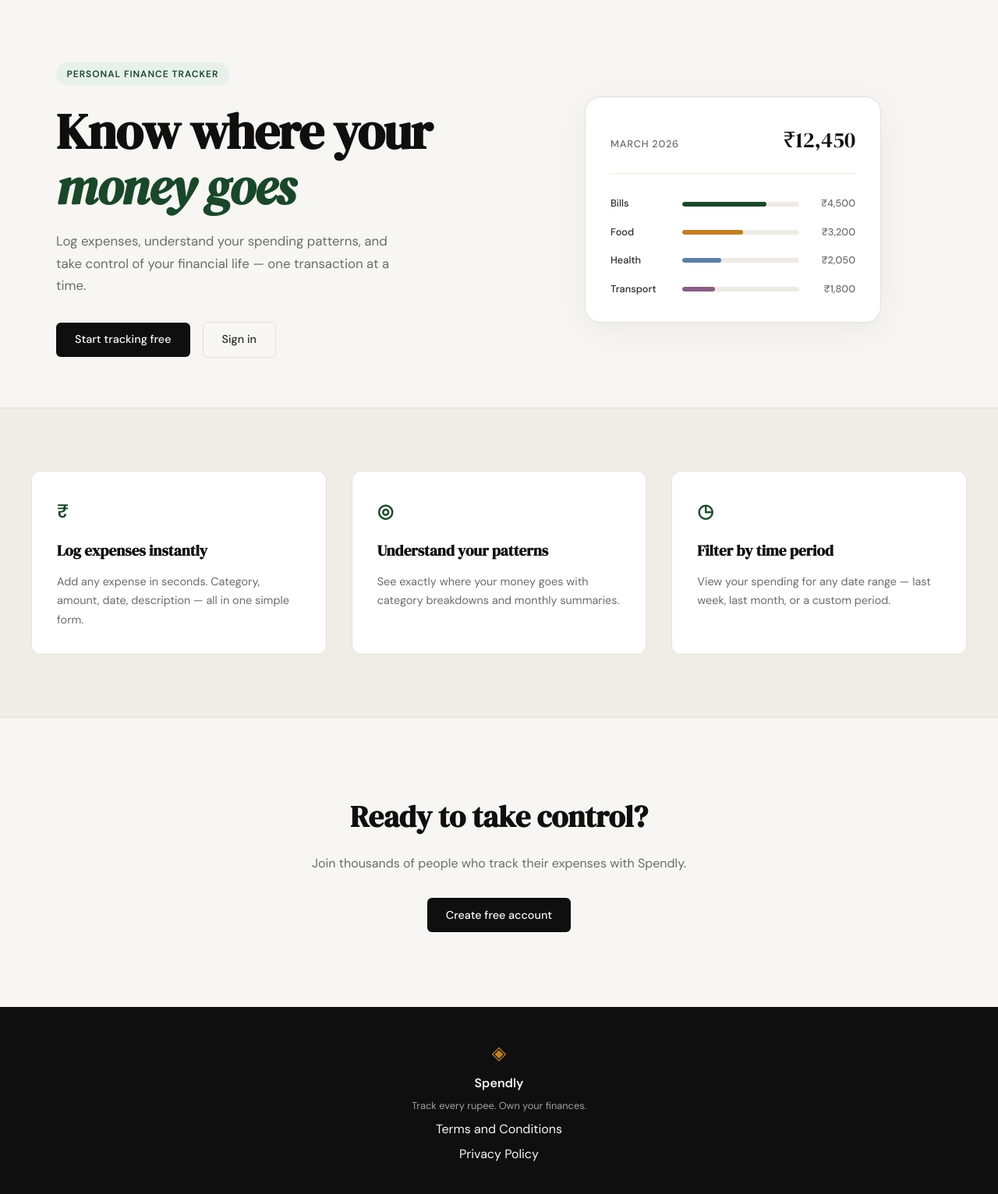
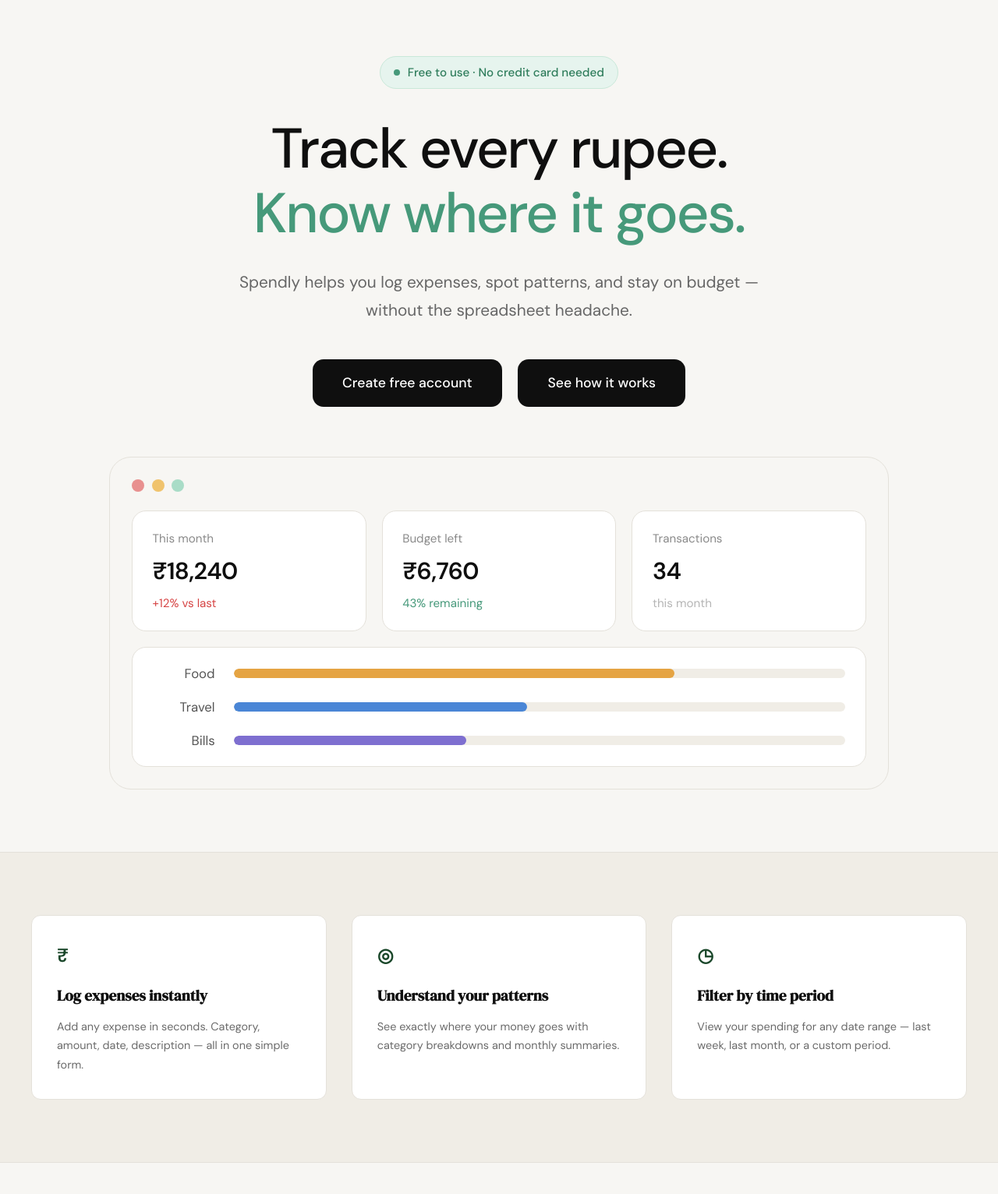
Before and after one commit to glenphilip/spendly, a Flask app: page / in a window 1280 px wide. Shown: the part 61-1593 px from the top of the page at 78% size. Run offline with Flask 3, Linux system fonts and the light colour scheme.

Commit message:
landing: redesign hero section to match mockup

```diff
--- a/static/css/style.css
+++ b/static/css/style.css
@@ -124,137 +124,184 @@ a { color: inherit; text-decoration: none; }
 /* ------------------------------------------------------------------ */
 
 .hero {
-    padding: 5rem 2rem 4rem;
-    display: grid;
-    grid-template-columns: 1fr 1fr;
-    gap: 4rem;
-    align-items: center;
+    padding: 4.5rem 2rem 5rem;
     max-width: var(--max-width);
+    margin: 0 auto;
+    text-align: center;
+}
+
+.hero-inner {
+    max-width: 820px;
     margin: 0 auto;
 }
 
 .hero-badge {
-    display: inline-block;
-    background: var(--accent-light);
-    color: var(--accent);
-    font-size: 0.75rem;
-    font-weight: 600;
-    letter-spacing: 0.08em;
-    text-transform: uppercase;
-    padding: 0.35rem 0.85rem;
+    display: inline-flex;
+    align-items: center;
+    gap: 0.6rem;
+    background: #e6f4ee;
+    color: #2f7d5c;
+    border: 1px solid #c9e8d9;
+    font-size: 0.95rem;
+    font-weight: 500;
+    padding: 0.5rem 1.1rem;
     border-radius: 999px;
-    margin-bottom: 1.5rem;
+    margin-bottom: 2.25rem;
+}
+
+.hero-badge::before {
+    content: "";
+    width: 8px;
+    height: 8px;
+    border-radius: 50%;
+    background: #46997a;
 }
 
 .hero-title {
-    font-family: var(--font-display);
-    font-size: clamp(2.5rem, 5vw, 4rem);
-    line-height: 1.1;
-    letter-spacing: -0.02em;
+    font-family: var(--font-body);
+    font-weight: 500;
+    font-size: clamp(2.5rem, 6.5vw, 4.5rem);
+    line-height: 1.15;
+    letter-spacing: -0.03em;
     color: var(--ink);
-    margin-bottom: 1.25rem;
+    margin-bottom: 1.75rem;
 }
 
 .hero-title em {
-    font-style: italic;
-    color: var(--accent);
+    font-style: normal;
+    color: #46997a;
 }
 
 .hero-subtitle {
-    font-size: 1.05rem;
-    color: var(--ink-muted);
-    line-height: 1.7;
-    max-width: 460px;
-    margin-bottom: 2rem;
+    font-size: clamp(1.05rem, 2vw, 1.3rem);
+    color: #666;
+    line-height: 1.75;
+    max-width: 720px;
+    margin: 0 auto 2.75rem;
 }
 
 .hero-actions {
     display: flex;
-    gap: 1rem;
-    align-items: center;
+    gap: 1.25rem;
+    justify-content: center;
+    flex-wrap: wrap;
 }
 
+.hero-btn {
+    display: inline-block;
+    background: var(--ink);
+    color: #fff;
+    padding: 1.05rem 2.4rem;
+    border-radius: 14px;
+    font-size: 1.1rem;
+    font-weight: 500;
+    text-decoration: none;
+    transition: background 0.2s;
+}
+
+.hero-btn:hover { background: var(--ink-soft); }
+
 /* ------------------------------------------------------------------ */
-/* Mock card (hero visual)                                             */
+/* Dashboard preview (hero visual)                                     */
 /* ------------------------------------------------------------------ */
 
-.hero-visual {
-    display: flex;
-    justify-content: center;
+.hero-visual { margin-top: 4rem; }
+
+.dash-card {
+    background: var(--paper);
+    border: 1px solid var(--border);
+    border-radius: 28px;
+    padding: 1.75rem;
+    max-width: 1000px;
+    margin: 0 auto;
+    text-align: left;
 }
 
-.mock-card {
+.dash-dots {
+    display: flex;
+    gap: 0.6rem;
+    margin-bottom: 1.5rem;
+}
+
+.dash-dots span {
+    width: 16px;
+    height: 16px;
+    border-radius: 50%;
+}
+
+.dash-dots span:nth-child(1) { background: #e8908f; }
+.dash-dots span:nth-child(2) { background: #f0c36d; }
+.dash-dots span:nth-child(3) { background: #a9dcc7; }
+
+.dash-stats {
+    display: grid;
+    grid-template-columns: repeat(3, 1fr);
+    gap: 1.25rem;
+    margin-bottom: 1.25rem;
+}
+
+.dash-stat,
+.dash-bars {
     background: var(--paper-card);
     border: 1px solid var(--border);
-    border-radius: var(--radius-lg);
-    padding: 2rem;
-    width: 100%;
-    max-width: 380px;
-    box-shadow: 0 8px 40px rgba(0,0,0,0.06);
+    border-radius: 18px;
 }
 
-.mock-card-header {
-    display: flex;
-    justify-content: space-between;
-    align-items: baseline;
-    margin-bottom: 1.75rem;
-    padding-bottom: 1.25rem;
-    border-bottom: 1px solid var(--border-soft);
+.dash-stat { padding: 1.4rem 1.6rem; }
+
+.dash-stat-label {
+    font-size: 0.95rem;
+    color: #8a8a8a;
 }
 
-.mock-label {
-    font-size: 0.8rem;
-    font-weight: 500;
-    color: var(--ink-muted);
-    text-transform: uppercase;
-    letter-spacing: 0.06em;
+.dash-stat-value {
+    font-size: 1.9rem;
+    font-weight: 600;
+    letter-spacing: -0.02em;
+    color: var(--ink);
+    margin: 0.35rem 0 0.3rem;
 }
 
-.mock-total {
-    font-family: var(--font-display);
-    font-size: 1.75rem;
-    color: var(--ink);
+.dash-stat-note { font-size: 0.95rem; }
+.dash-stat-note.is-up { color: #d64545; }
+.dash-stat-note.is-good { color: #46997a; }
+.dash-stat-note.is-muted { color: #b5b5b5; }
+
+.dash-bars {
+    padding: 1.25rem 1.6rem;
+    display: flex;
+    flex-direction: column;
+    gap: 1rem;
 }
 
-.mock-bars { display: flex; flex-direction: column; gap: 1rem; }
-
-.mock-bar-row {
+.dash-bar-row {
     display: grid;
-    grid-template-columns: 80px 1fr 60px;
+    grid-template-columns: 80px 1fr;
     align-items: center;
-    gap: 0.75rem;
+    gap: 1.5rem;
 }
 
-.mock-cat {
-    font-size: 0.8rem;
-    font-weight: 500;
-    color: var(--ink-soft);
+.dash-bar-label {
+    text-align: right;
+    font-size: 1.05rem;
+    color: #555;
 }
 
-.mock-bar-track {
-    height: 6px;
-    background: var(--border-soft);
+.dash-bar-track {
+    height: 12px;
+    background: var(--paper-warm);
     border-radius: 999px;
     overflow: hidden;
 }
 
-.mock-bar {
+.dash-bar {
     height: 100%;
-    background: var(--accent);
     border-radius: 999px;
-    transition: width 0.6s ease;
 }
 
-.mock-bar-2 { background: var(--accent-2); }
-.mock-bar-3 { background: #5b7fa6; }
-.mock-bar-4 { background: #8b5e83; }
-
-.mock-amt {
-    font-size: 0.8rem;
-    font-weight: 500;
-    color: var(--ink-muted);
-    text-align: right;
-}
+.dash-bar-food { background: #e5a443; }
+.dash-bar-travel { background: #4a86d6; }
+.dash-bar-bills { background: #7e6fd0; }
 
 /* ------------------------------------------------------------------ */
 /* Buttons                                                             */
@@ -569,14 +616,7 @@ a { color: inherit; text-decoration: none; }
 /* ------------------------------------------------------------------ */
 
 @media (max-width: 900px) {
-    .hero {
-        grid-template-columns: 1fr;
-        text-align: center;
-    }
-
-    .hero-subtitle { max-width: 100%; }
-    .hero-actions { justify-content: center; }
-    .hero-visual { display: none; }
+    .dash-stats { grid-template-columns: 1fr; }
 
     .features-inner { grid-template-columns: 1fr; }
 }
@@ -584,6 +624,9 @@ a { color: inherit; text-decoration: none; }
 @media (max-width: 600px) {
     .nav-links a:not(.nav-cta) { display: none; }
     .hero { padding: 3rem 1rem 2rem; }
+    .hero-visual { margin-top: 2.5rem; }
+    .dash-card { padding: 1rem; border-radius: 20px; }
+    .dash-bar-row { grid-template-columns: 56px 1fr; gap: 0.75rem; }
 
     .legal { padding: 2rem 1rem 3rem; }
     .legal-inner { padding: 1.75rem 1.25rem; }
--- a/templates/landing.html
+++ b/templates/landing.html
@@ -6,55 +6,52 @@
 
 <section class="hero">
     <div class="hero-inner">
-        <div class="hero-badge">Personal Finance Tracker</div>
+        <div class="hero-badge">Free to use · No credit card needed</div>
         <h1 class="hero-title">
-            Know where your<br>
-            <em>money goes</em>
+            Track every rupee.<br>
+            <em>Know where it goes.</em>
         </h1>
         <p class="hero-subtitle">
-            Log expenses, understand your spending patterns,
-            and take control of your financial life —
-            one transaction at a time.
+            Spendly helps you log expenses, spot patterns, and stay
+            on budget — without the spreadsheet headache.
         </p>
         <div class="hero-actions">
-            <a href="{{ url_for('register') }}" class="btn-primary">Start tracking free</a>
-            <a href="{{ url_for('login') }}" class="btn-ghost">Sign in</a>
+            <a href="{{ url_for('register') }}" class="hero-btn">Create free account</a>
+            <a href="#features" class="hero-btn">See how it works</a>
         </div>
     </div>
     <div class="hero-visual">
-        <div class="mock-card">
-            <div class="mock-card-header">
-                <span class="mock-label">March 2026</span>
-                <span class="mock-total">₹12,450</span>
+        <div class="dash-card">
+            <div class="dash-dots"><span></span><span></span><span></span></div>
+            <div class="dash-stats">
+                <div class="dash-stat">
+                    <div class="dash-stat-label">This month</div>
+                    <div class="dash-stat-value">₹18,240</div>
+                    <div class="dash-stat-note is-up">+12% vs last</div>
+                </div>
+                <div class="dash-stat">
+                    <div class="dash-stat-label">Budget left</div>
+                    <div class="dash-stat-value">₹6,760</div>
+                    <div class="dash-stat-note is-good">43% remaining</div>
+                </div>
+                <div class="dash-stat">
+                    <div class="dash-stat-label">Transactions</div>
+                    <div class="dash-stat-value">34</div>
+                    <div class="dash-stat-note is-muted">this month</div>
+                </div>
             </div>
-            <div class="mock-bars">
-                <div class="mock-bar-row">
-                    <span class="mock-cat">Bills</span>
-                    <div class="mock-bar-track">
-                        <div class="mock-bar" style="width: 72%"></div>
-                    </div>
-                    <span class="mock-amt">₹4,500</span>
+            <div class="dash-bars">
+                <div class="dash-bar-row">
+                    <span class="dash-bar-label">Food</span>
+                    <div class="dash-bar-track"><div class="dash-bar dash-bar-food" style="width: 72%"></div></div>
                 </div>
-                <div class="mock-bar-row">
-                    <span class="mock-cat">Food</span>
-                    <div class="mock-bar-track">
-                        <div class="mock-bar mock-bar-2" style="width: 52%"></div>
-                    </div>
-                    <span class="mock-amt">₹3,200</span>
+                <div class="dash-bar-row">
+                    <span class="dash-bar-label">Travel</span>
+                    <div class="dash-bar-track"><div class="dash-bar dash-bar-travel" style="width: 48%"></div></div>
                 </div>
-                <div class="mock-bar-row">
-                    <span class="mock-cat">Health</span>
-                    <div class="mock-bar-track">
-                        <div class="mock-bar mock-bar-3" style="width: 33%"></div>
-                    </div>
-                    <span class="mock-amt">₹2,050</span>
-                </div>
-                <div class="mock-bar-row">
-                    <span class="mock-cat">Transport</span>
-                    <div class="mock-bar-track">
-                        <div class="mock-bar mock-bar-4" style="width: 28%"></div>
-                    </div>
-                    <span class="mock-amt">₹1,800</span>
+                <div class="dash-bar-row">
+                    <span class="dash-bar-label">Bills</span>
+                    <div class="dash-bar-track"><div class="dash-bar dash-bar-bills" style="width: 38%"></div></div>
                 </div>
             </div>
         </div>
```
